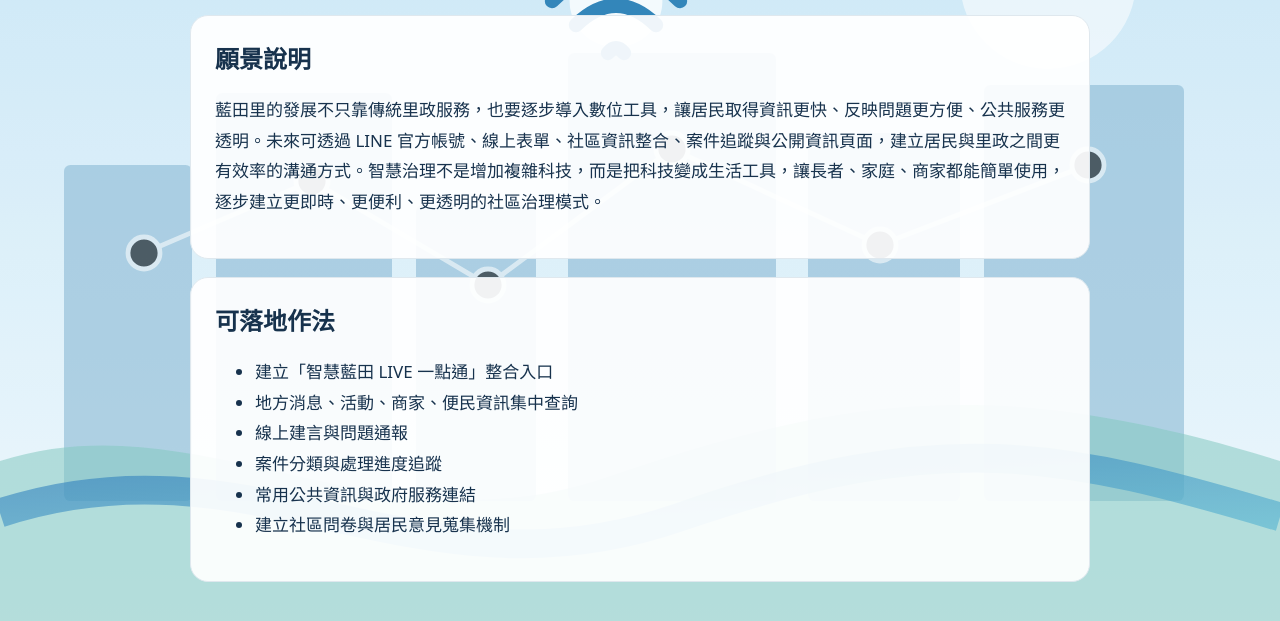
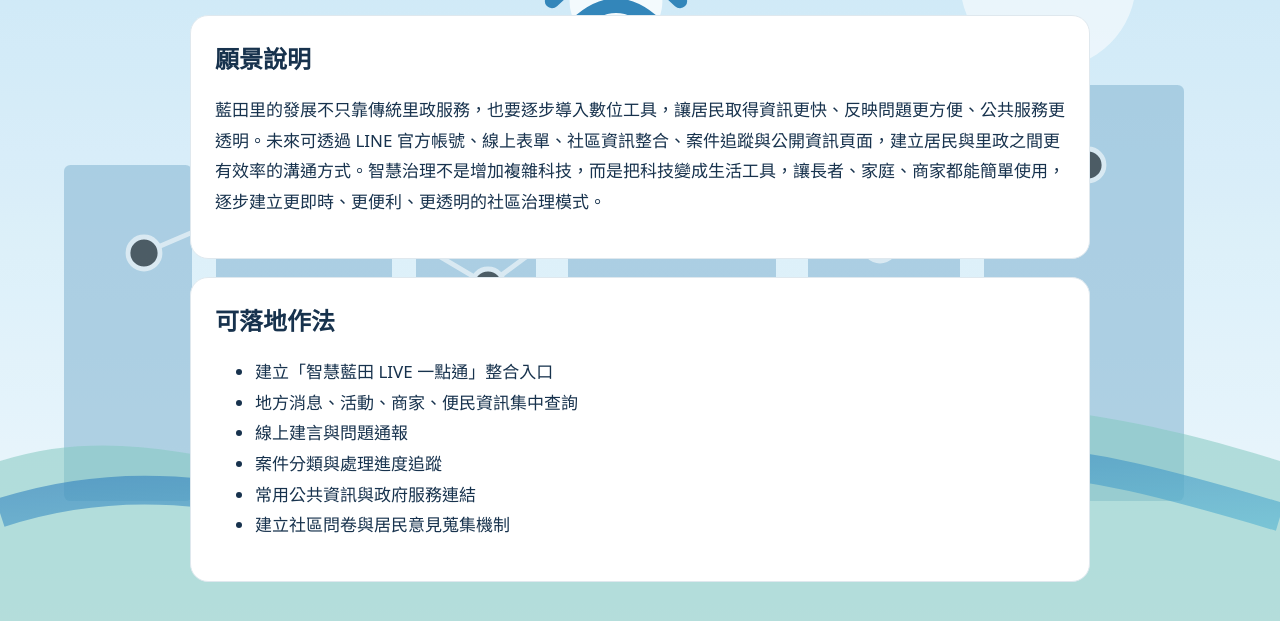
Before and after one commit to kao72302428/lantian-live-map, a plain HTML site: page vision-smart.html in a window 1280 px wide. Shown: the part 147-768 px from the top of the page. Drawn offline with Linux system fonts and the light colour scheme.

Commit message:
Keep original card styling on smart vision page

```diff
--- a/vision-smart.html
+++ b/vision-smart.html
@@ -1 +1 @@
-<!doctype html><html lang="zh-Hant"><head><meta charset="utf-8"><meta name="viewport" content="width=device-width,initial-scale=1,viewport-fit=cover"><title>智慧社區｜藍田新願景</title><style>body{margin:0;font-family:system-ui,-apple-system,"Noto Sans TC",sans-serif;background:#f4f8fb;color:#17324d;position:relative;min-height:100vh}body::before{content:"";position:fixed;inset:0;z-index:-1;background:url('vision-bg-smart.svg') center/cover no-repeat;filter:saturate(.7)}main{max-width:900px;margin:auto;padding:28px 18px 56px}a{color:#176ca4;text-decoration:none}.tag{display:inline-block;padding:6px 10px;border-radius:999px;background:#e7f5ff;font-weight:700}.card{background:rgba(255,255,255,.92);border:1px solid #dfe8ee;border-radius:18px;padding:24px;margin-top:18px}h1{font-size:clamp(30px,5vw,46px);margin:14px 0}h2{margin-top:0}p,li{line-height:1.8;font-size:17px}</style></head><body><main><a href="vision.html">← 返回藍田新願景</a><div class="tag">核心主軸</div><h1>智慧社區｜AI 科技里政治理</h1><section class="card"><h2>願景說明</h2><p>藍田里的發展不只靠傳統里政服務，也要逐步導入數位工具，讓居民取得資訊更快、反映問題更方便、公共服務更透明。未來可透過 LINE 官方帳號、線上表單、社區資訊整合、案件追蹤與公開資訊頁面，建立居民與里政之間更有效率的溝通方式。智慧治理不是增加複雜科技，而是把科技變成生活工具，讓長者、家庭、商家都能簡單使用，逐步建立更即時、更便利、更透明的社區治理模式。</p></section><section class="card"><h2>可落地作法</h2><ul><li>建立「智慧藍田 LIVE 一點通」整合入口</li><li>地方消息、活動、商家、便民資訊集中查詢</li><li>線上建言與問題通報</li><li>案件分類與處理進度追蹤</li><li>常用公共資訊與政府服務連結</li><li>建立社區問卷與居民意見蒐集機制</li></ul></section></main></body></html>
+<!doctype html><html lang="zh-Hant"><head><meta charset="utf-8"><meta name="viewport" content="width=device-width,initial-scale=1,viewport-fit=cover"><title>智慧社區｜藍田新願景</title><style>body{margin:0;font-family:system-ui,-apple-system,"Noto Sans TC",sans-serif;background:#f4f8fb;color:#17324d;position:relative;min-height:100vh}body::before{content:"";position:fixed;inset:0;z-index:-1;background:url('vision-bg-smart.svg') center/cover no-repeat;filter:saturate(.7)}main{max-width:900px;margin:auto;padding:28px 18px 56px}a{color:#176ca4;text-decoration:none}.tag{display:inline-block;padding:6px 10px;border-radius:999px;background:#e7f5ff;font-weight:700}.card{background:#fff;border:1px solid #dfe8ee;border-radius:18px;padding:24px;margin-top:18px}h1{font-size:clamp(30px,5vw,46px);margin:14px 0}h2{margin-top:0}p,li{line-height:1.8;font-size:17px}</style></head><body><main><a href="vision.html">← 返回藍田新願景</a><div class="tag">核心主軸</div><h1>智慧社區｜AI 科技里政治理</h1><section class="card"><h2>願景說明</h2><p>藍田里的發展不只靠傳統里政服務，也要逐步導入數位工具，讓居民取得資訊更快、反映問題更方便、公共服務更透明。未來可透過 LINE 官方帳號、線上表單、社區資訊整合、案件追蹤與公開資訊頁面，建立居民與里政之間更有效率的溝通方式。智慧治理不是增加複雜科技，而是把科技變成生活工具，讓長者、家庭、商家都能簡單使用，逐步建立更即時、更便利、更透明的社區治理模式。</p></section><section class="card"><h2>可落地作法</h2><ul><li>建立「智慧藍田 LIVE 一點通」整合入口</li><li>地方消息、活動、商家、便民資訊集中查詢</li><li>線上建言與問題通報</li><li>案件分類與處理進度追蹤</li><li>常用公共資訊與政府服務連結</li><li>建立社區問卷與居民意見蒐集機制</li></ul></section></main></body></html>
```
